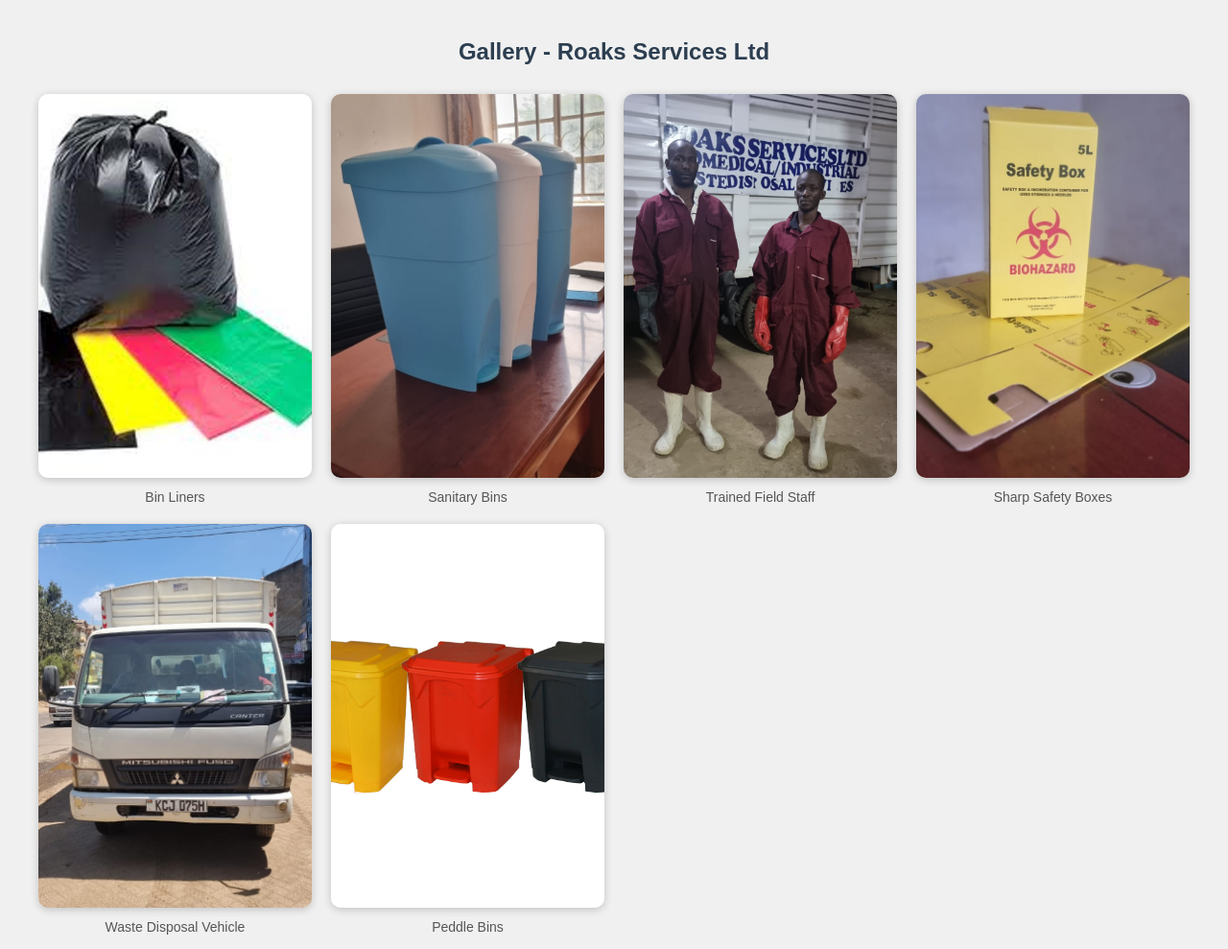
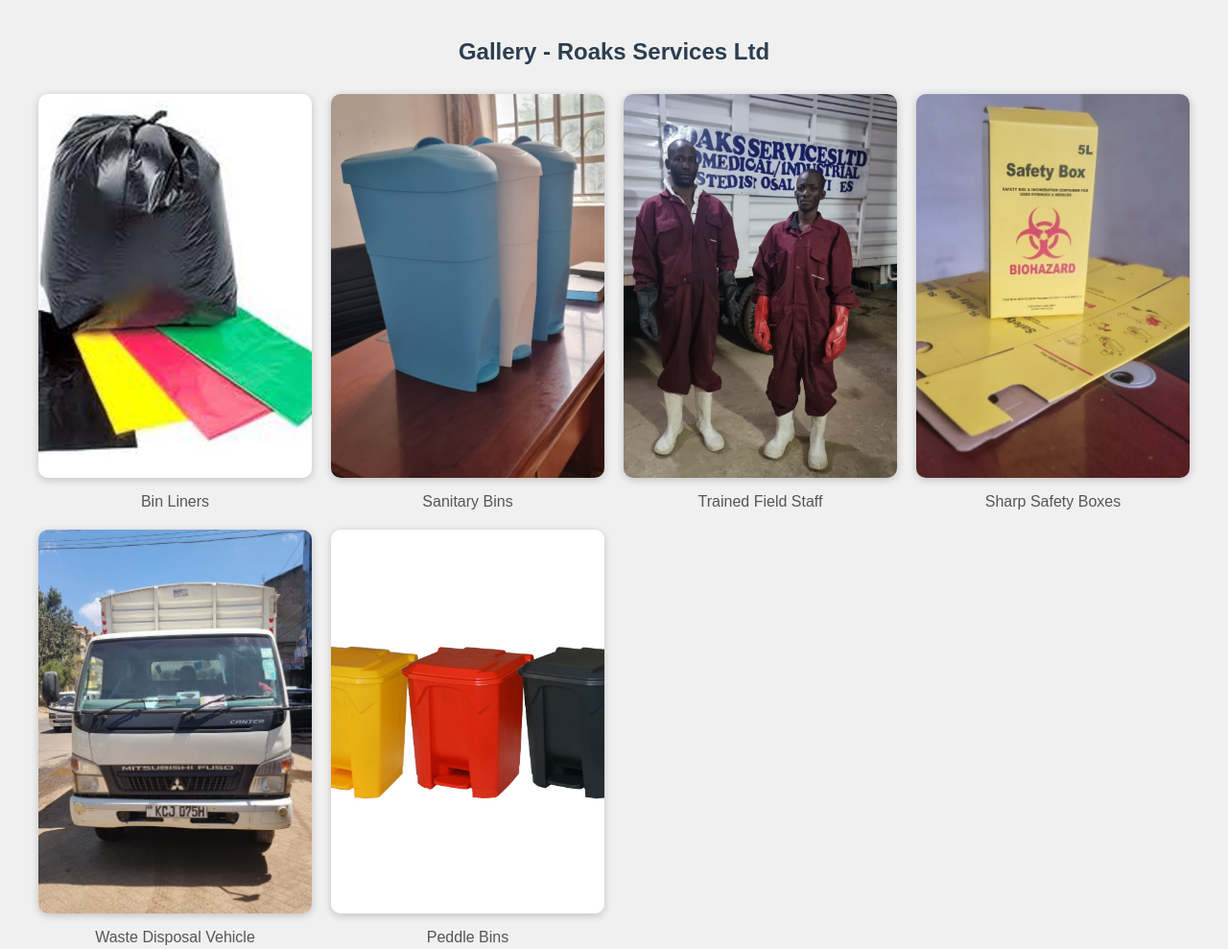
Before and after one commit to RoaksServicesLtd/Roakserv, a plain HTML site: page gallery.html in a window 1280 px wide. Shown: the whole page at 96% size. Drawn offline with Linux system fonts and the light colour scheme.

Commit message:
Update gallery.html

```diff
--- a/gallery.html
+++ b/gallery.html
@@ -35,8 +35,8 @@
     }
     .caption {
       text-align: center;
-      margin-top: 8px;
-      font-size: 14px;
+      margin-top: 12px;
+      font-size: 16px;
       color: #555;
     }
   </style>
```
